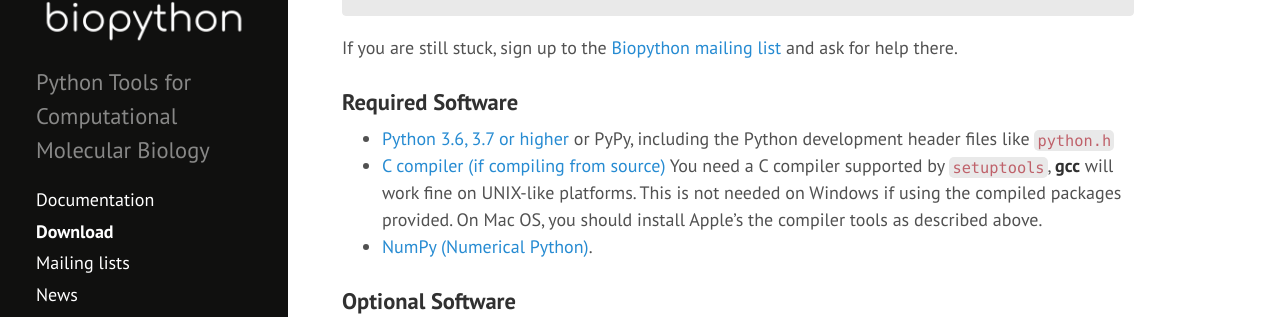
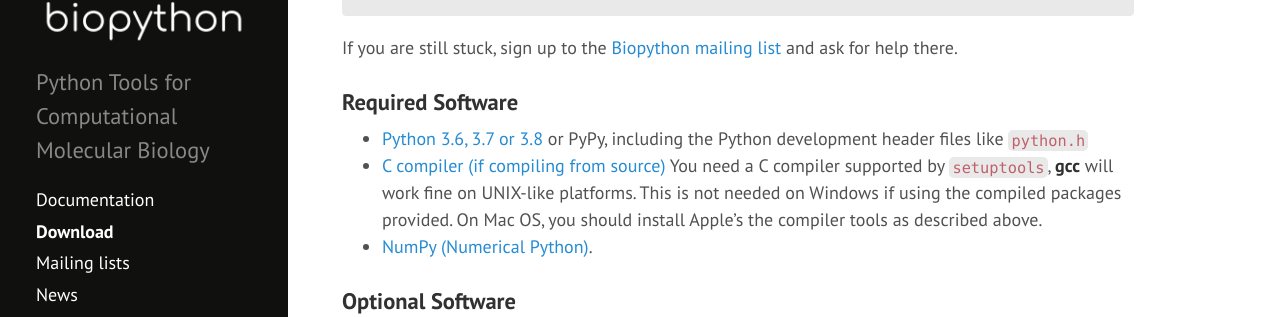
Before and after one commit to biopython/biopython.github.io, a Jekyll site: the page built from wiki/Download.md, in a window 1280 px wide and 900 px high, scrolled down 1908 px. Shown: the part 133-450 px from the top of the window. Built offline with Jekyll 4.4.1, drawn with Linux system fonts in a browser that asks for light colours.

Commit message:
updated download requirements

```diff
--- a/wiki/Download.md
+++ b/wiki/Download.md
@@ -111,7 +111,7 @@ list](Mailing_lists "wikilink") and ask for help there.
 
 ### Required Software
 
--   [Python 3.6, 3.7 or higher](http://www.python.org) or PyPy,
+-   [Python 3.6, 3.7 or 3.8](http://www.python.org) or PyPy,
     including the Python development header files like ``python.h``
 -   [C compiler (if compiling from
     source)](https://docs.python.org/3/using/index.html) You
```
